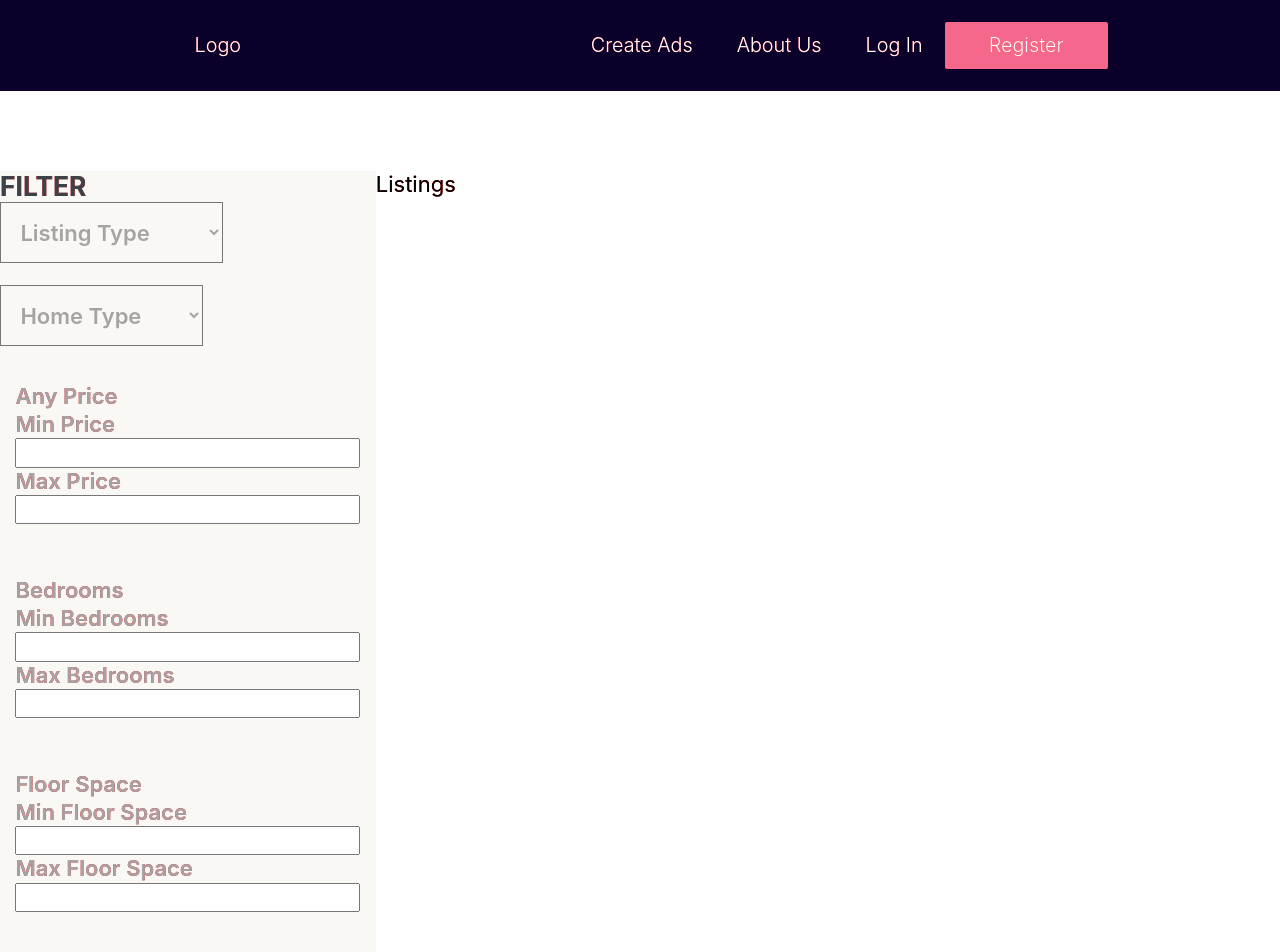
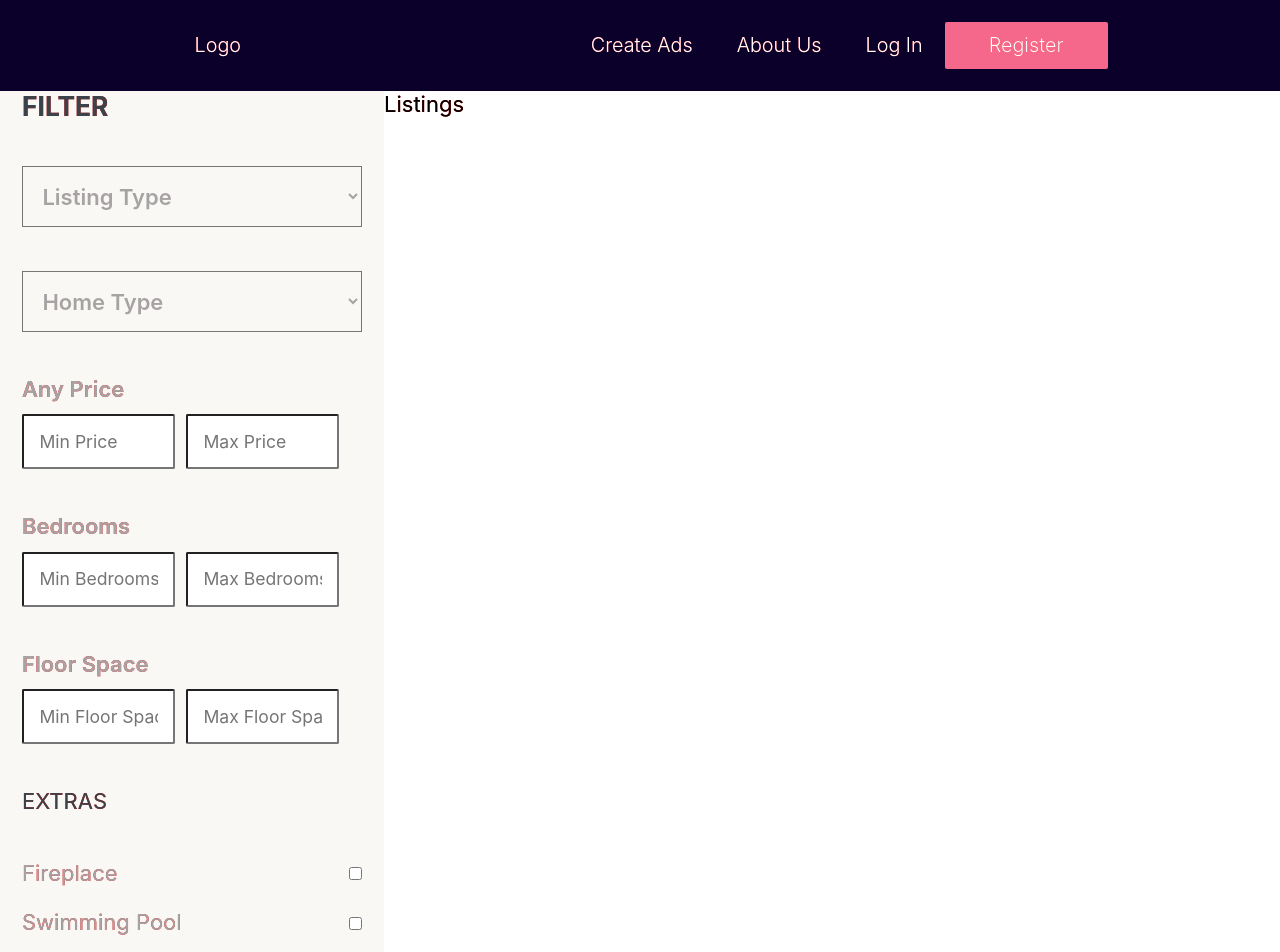
Before and after one commit to phaybein/react_real_estate, a React (Create React App) app: page / in a window 1280 px wide. Shown: the top 952 px of the page. Built offline with nearby package versions, Linux system fonts and the light colour scheme.

Commit message:
updated styles for filter section #filter #styles

```diff
--- a/src/component/layout/Filter/Filter.js
+++ b/src/component/layout/Filter/Filter.js
@@ -36,73 +36,73 @@ class Filter extends Component {
 
         <div className="filter filter__price price">
           <p className="filter__label">any price</p>
-          <label htmlFor="priceMin">Min Price</label>
           <input
             type="text"
             name="priceMin"
             id="priceMin"
             className="price__min"
+            placeholder="Min Price"
           />
-          <label htmlFor="priceMax">Max Price</label>
           <input
             type="text"
             name="priceMax"
             id="priceMax"
             className="price__max"
+            placeholder="Max Price"
           />
         </div>
 
         <div className="filter filter__bedrooms bedrooms">
           <p className="filter__label">bedrooms</p>
-          <label htmlFor="bedroomsMin">Min bedrooms</label>
           <input
             type="text"
             name="bedroomsMin"
             id="bedroomsMin"
             className="bedrooms__min"
+            placeholder="Min Bedrooms"
           />
-          <label htmlFor="bedroomsMax">Max bedrooms</label>
           <input
             type="text"
             name="bedroomsMax"
             id="bedroomsMax"
             className="bedrooms__max"
+            placeholder="Max Bedrooms"
           />
         </div>
 
         <div className="filter filter__floorSpace floorSpace">
           <p className="filter__label">floor space</p>
-          <label htmlFor="floorSpaceMin">Min floor Space</label>
           <input
             type="text"
             name="floorSpaceMin"
             id="floorSpaceMin"
             className="floorSpace__min"
+            placeholder="Min Floor Space"
           />
-          <label htmlFor="floorSpaceMax">Max floor Space</label>
           <input
             type="text"
             name="floorSpaceMax"
             id="floorSpaceMax"
             className="floorSpace__max"
+            placeholder="Max Floor Space"
           />
         </div>
 
-        <p className="filter__label">extras</p>
+        <p className="filter__title">extras</p>
 
-        <div>
+        <div className="extra__option extra__option__fireplace">
           <label htmlFor="fireplace">fireplace</label>
 
           <input type="checkbox" name="fireplace" id="fireplace" />
         </div>
 
-        <div>
+        <div className="extra__option extra__option__swimmingPool">
           <label htmlFor="swimmingPool">swimming Pool</label>
 
           <input type="checkbox" name="swimmingPool" id="swimmingPool" />
         </div>
 
-        <div>
+        <div className="extra__option extra__option__basement">
           <label htmlFor="basement">basement</label>
 
           <input type="checkbox" name="basement" id="basement" />
--- a/src/component/layout/Filter/filter.scss
+++ b/src/component/layout/Filter/filter.scss
@@ -3,6 +3,12 @@
 .filters {
   background: $sidebar;
   color: $text;
+  padding: 0 1rem;
+
+  @include tablet {
+    width: 30vw;
+    max-width: 500px;
+  }
 
   .filter {
     background: transparent;
@@ -10,13 +16,46 @@
     display: block;
     font-size: 1rem;
     font-weight: 600;
-    margin-bottom: 1rem;
+    margin-bottom: 2rem;
     padding: 0.7rem;
     text-transform: capitalize;
+    width: 100%;
 
     &__title {
       color: $titleText;
+      margin-bottom: 2rem;
       text-transform: uppercase;
+    }
+
+    .filter__label {
+      margin-bottom: 0.5rem;
+    }
+
+    input[type='text'] {
+      border-radius: $border-radius;
+      font-size: 0.8rem;
+      margin-right: 0.5rem;
+      padding: 0.7rem;
+      width: 45%;
+    }
+
+    &__price,
+    &__bedrooms,
+    &__floorSpace {
+      padding: 0;
+      margin-bottom: 2rem;
+    }
+  }
+  .extra__option {
+    margin-bottom: 1rem;
+    text-transform: capitalize;
+
+    display: flex;
+    align-items: center;
+    justify-content: space-between;
+
+    input[type='checkbox'] {
+      padding: 0.5rem;
     }
   }
 }
--- a/src/component/layout/Nav/_nav.scss
+++ b/src/component/layout/Nav/_nav.scss
@@ -45,7 +45,7 @@
 
     .btn--primary {
       background: $secondary;
-      border-radius: 2px;
+      border-radius: $border-radius;
       color: $white;
       padding: 0.5rem 1rem;
 
--- a/src/sass/_general.scss
+++ b/src/sass/_general.scss
@@ -1,9 +1,9 @@
 .content-area {
+  margin: 0;
   display: flex;
   flex-direction: column;
 
   @include tablet {
     flex-direction: row;
-    width: 30%;
   }
 }
--- a/src/sass/_variables.scss
+++ b/src/sass/_variables.scss
@@ -1,3 +1,4 @@
+$border-radius: 2px;
 $transition: all 0.4s ease-in-out;
 
 // SCREEN SIZES
```
